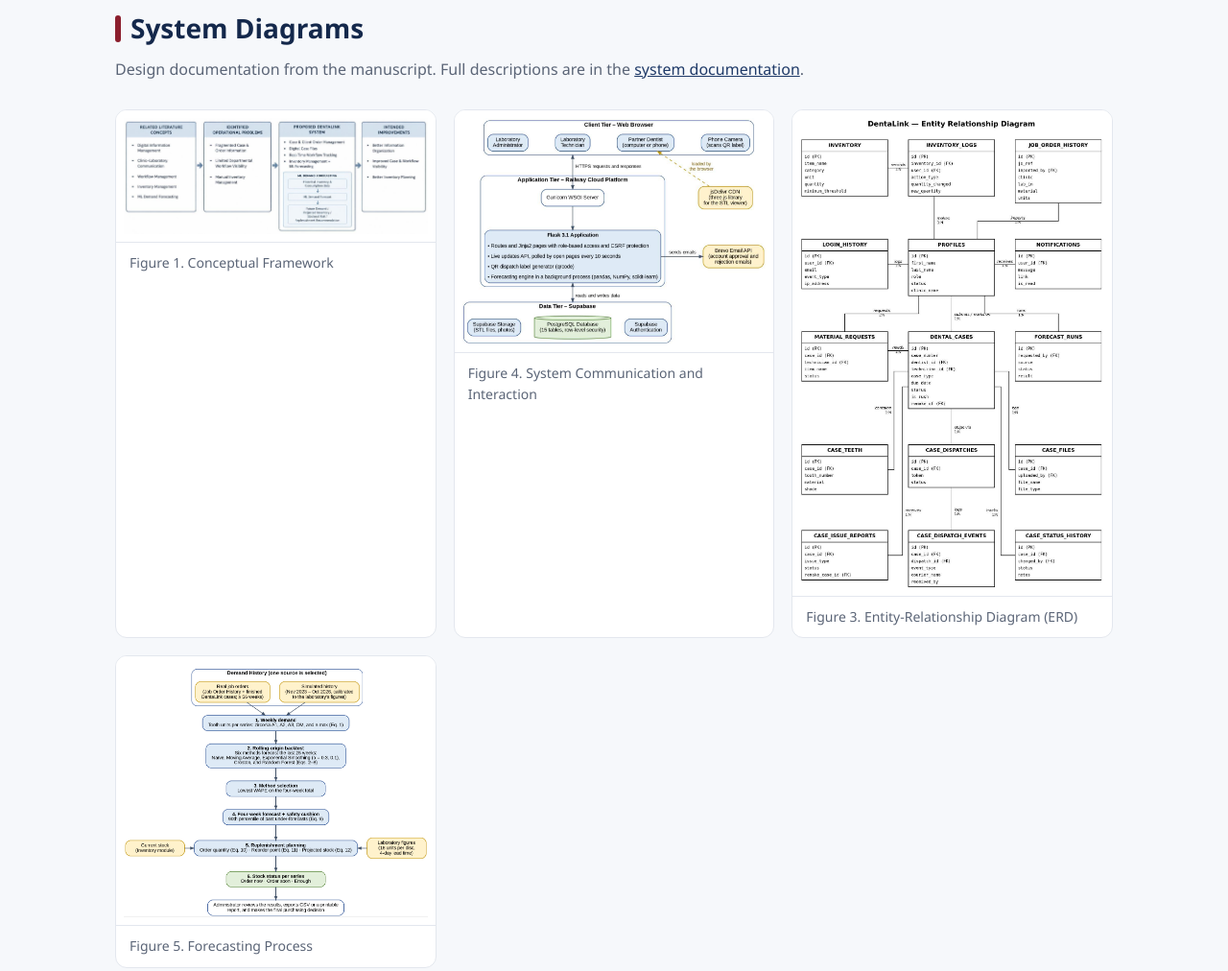
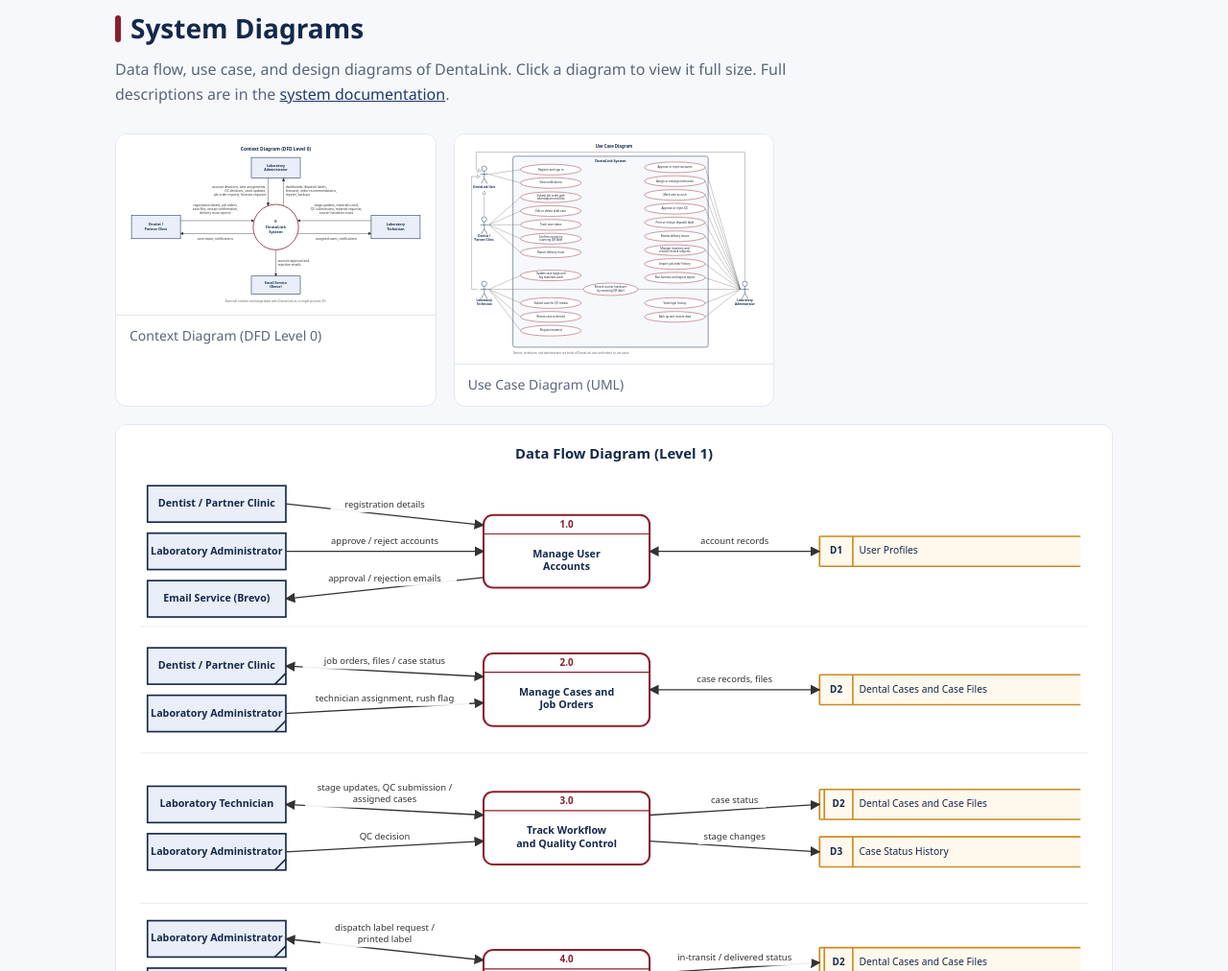
Before and after one commit to Chardiii/DentaLink, a plain HTML site: page docs/index.html in a window 1280 px wide. Shown: the part 4340-5352 px from the top of the page at 96% size. Drawn offline with Linux system fonts and the light colour scheme.

Commit message:
Add data flow and use case diagrams
Adds a context diagram (DFD Level 0), a Level 1 DFD in Gane-Sarson
notation with six processes and seven data stores, and a UML use case
diagram for dentists, technicians, and administrators. All three are
drawn from the app's roles, routes, and tables, and appear in the
system documentation and on the project website.

Co-Authored-By: Claude Opus 5.5 <noreply@anthropic.com>

```diff
--- a/docs/index.html
+++ b/docs/index.html
@@ -119,6 +119,8 @@
   .shot img { display: block; width: 100%; height: auto; background: #e9eef8; }
   .shot a { display: block; }
   .shot.diagram img { aspect-ratio: auto; object-fit: contain; max-height: 520px; background: #fff; padding: 8px; }
+  .shot.diagram.wide { grid-column: 1 / -1; }
+  .shot.diagram.wide img { max-height: none; }
   .shot.missing img { display: none; }
   .shot.missing::before { content: "Screenshot coming soon"; display: flex; align-items: center; justify-content: center; aspect-ratio: 16 / 10; background: #e9eef8; color: var(--muted); font-weight: 600; }
   .shot figcaption { padding: 10px 14px; font-size: 14px; color: var(--muted); border-top: 1px solid var(--line); }
@@ -297,8 +299,11 @@
 <section id="diagrams">
   <div class="wrap">
     <h2>System Diagrams</h2>
-    <p class="lead">Design documentation from the manuscript. Full descriptions are in the <a href="https://github.com/Chardiii/DentaLink/blob/main/docs/SYSTEM_DOCUMENTATION.md" target="_blank" rel="noopener">system documentation</a>.</p>
+    <p class="lead">Data flow, use case, and design diagrams of DentaLink. Click a diagram to view it full size. Full descriptions are in the <a href="https://github.com/Chardiii/DentaLink/blob/main/docs/SYSTEM_DOCUMENTATION.md" target="_blank" rel="noopener">system documentation</a>.</p>
     <div class="grid g2">
+      <figure class="shot diagram"><a href="diagrams/dfd-context.svg" target="_blank"><img src="diagrams/dfd-context.svg" alt="Context diagram, DFD level 0" loading="lazy"></a><figcaption>Context Diagram (DFD Level 0)</figcaption></figure>
+      <figure class="shot diagram"><a href="diagrams/use-case.svg" target="_blank"><img src="diagrams/use-case.svg" alt="Use case diagram" loading="lazy"></a><figcaption>Use Case Diagram (UML)</figcaption></figure>
+      <figure class="shot diagram wide"><a href="diagrams/dfd-level1.svg" target="_blank"><img src="diagrams/dfd-level1.svg" alt="Data flow diagram level 1" loading="lazy"></a><figcaption>Data Flow Diagram (Level 1)</figcaption></figure>
       <figure class="shot diagram"><a href="diagrams/conceptual-framework.jpg" target="_blank"><img src="diagrams/conceptual-framework.jpg" alt="Conceptual framework" loading="lazy"></a><figcaption>Figure 1. Conceptual Framework</figcaption></figure>
       <figure class="shot diagram"><a href="diagrams/system-architecture.jpg" target="_blank"><img src="diagrams/system-architecture.jpg" alt="System architecture" loading="lazy"></a><figcaption>Figure 4. System Communication and Interaction</figcaption></figure>
       <figure class="shot diagram"><a href="diagrams/erd.jpg" target="_blank"><img src="diagrams/erd.jpg" alt="Entity-relationship diagram" loading="lazy"></a><figcaption>Figure 3. Entity-Relationship Diagram (ERD)</figcaption></figure>
```
Also changed, not shown: docs/diagrams/dfd-context.svg (added), docs/diagrams/dfd-level1.svg (added), docs/diagrams/use-case.svg (added), 1 other file.
